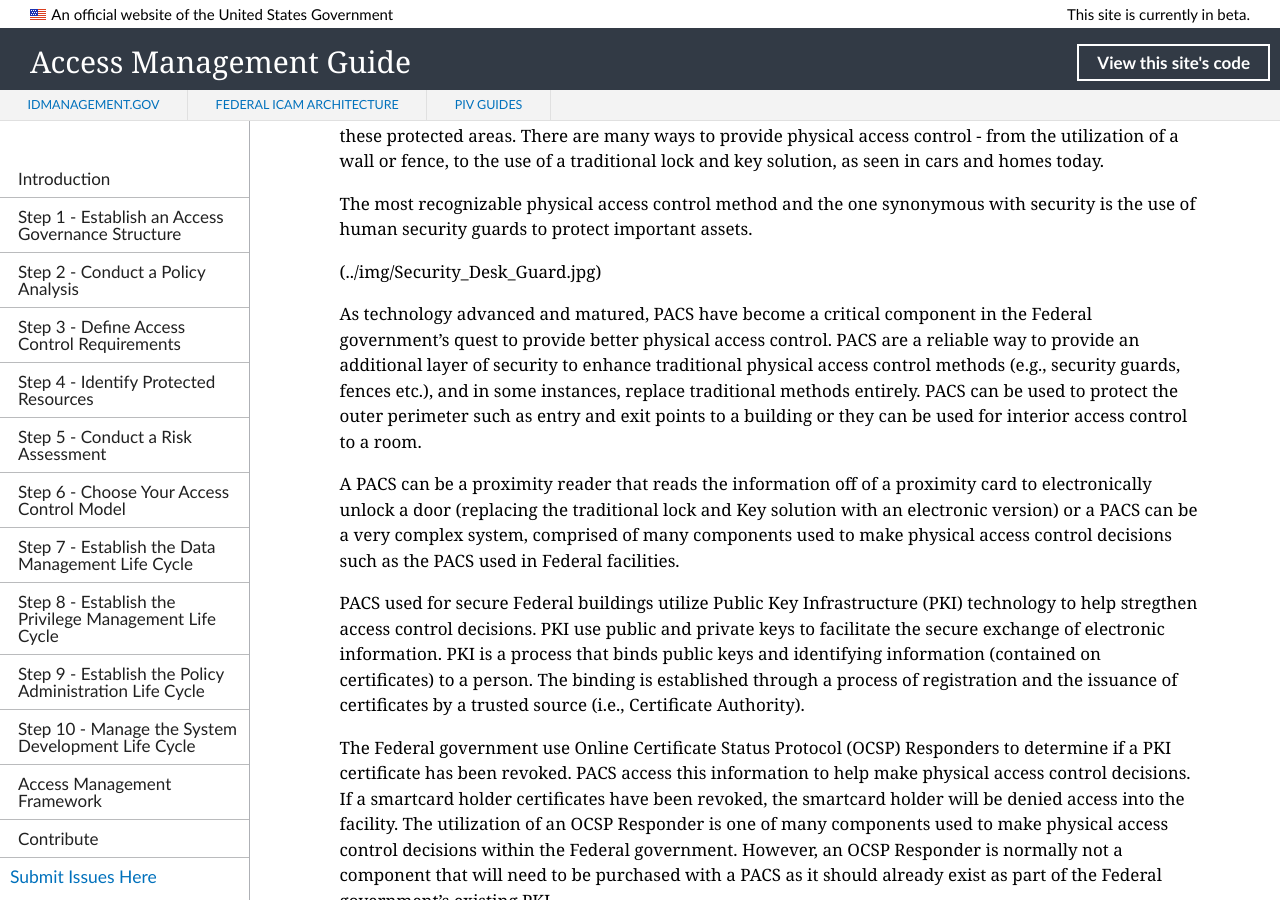
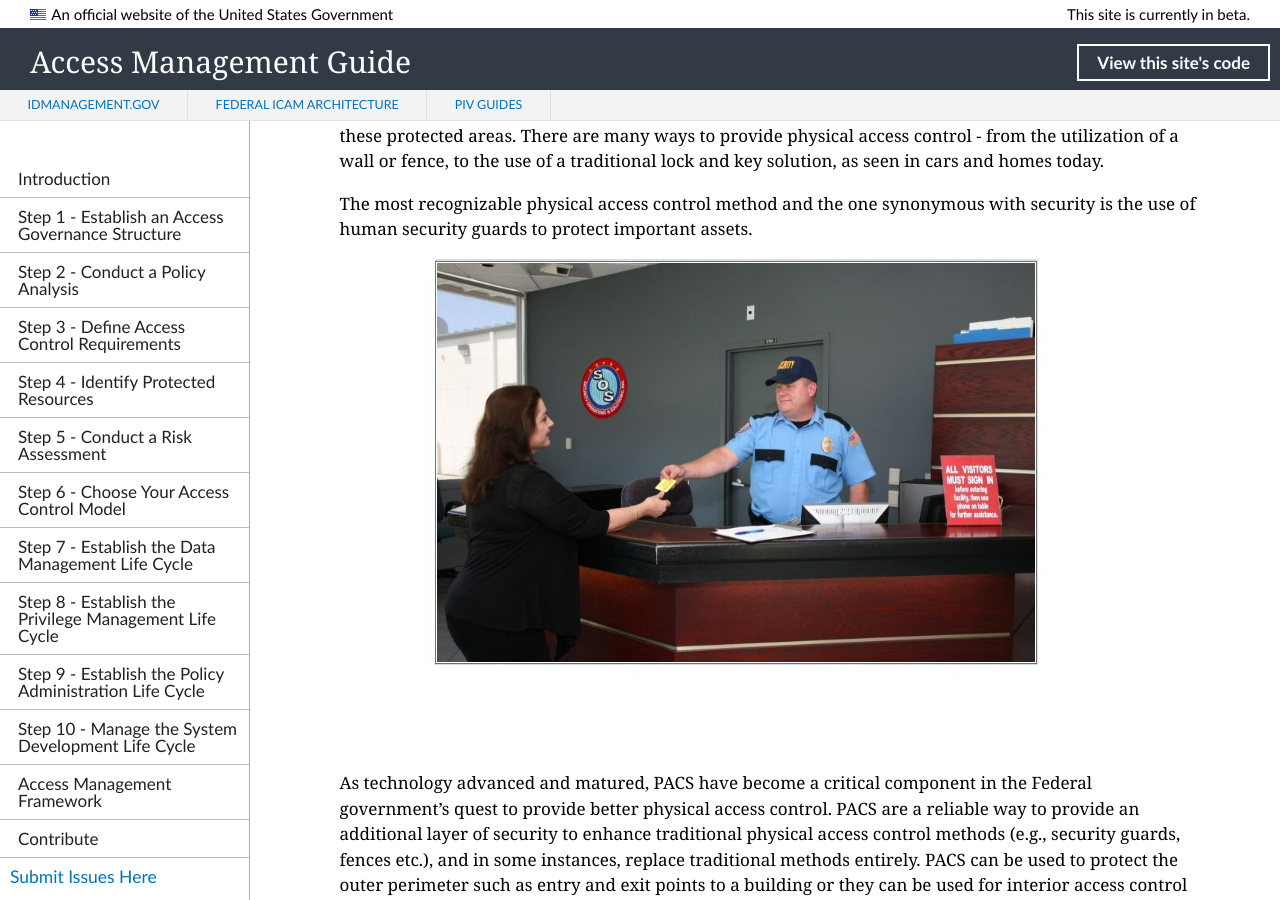
Before and after one commit to GSA/ficam-access, a Jekyll site: the page built from pages/PACS-guide.md, in a window 1280 px wide and 900 px high, scrolled down 1074 px. Built offline with Jekyll 4.4.1, drawn with Linux system fonts in a browser that asks for light colours; nearby versions of some CDN libraries.

Commit message:
Update PACS-guide.md

```diff
--- a/pages/PACS-guide.md
+++ b/pages/PACS-guide.md
@@ -27,7 +27,7 @@ Physical access control is a security method used to help prevent unauthorized a
 
 The most recognizable physical access control method and the one synonymous with security is the use of human security guards to protect important assets.
 
-(../img/Security_Desk_Guard.jpg)
+![Alt Security_Desk_Guard](../img/Security_Desk_Guard.jpg)
 
 As technology advanced and matured, PACS have become a critical component in the Federal government’s quest to provide better physical access control.  PACS are a reliable way to provide an additional layer of security to enhance traditional physical access control methods (e.g., security guards, fences etc.), and in some instances, replace traditional methods entirely. PACS can be used to protect the outer perimeter such as entry and exit points to a building or they can be used for interior access control to a room.
 
```
